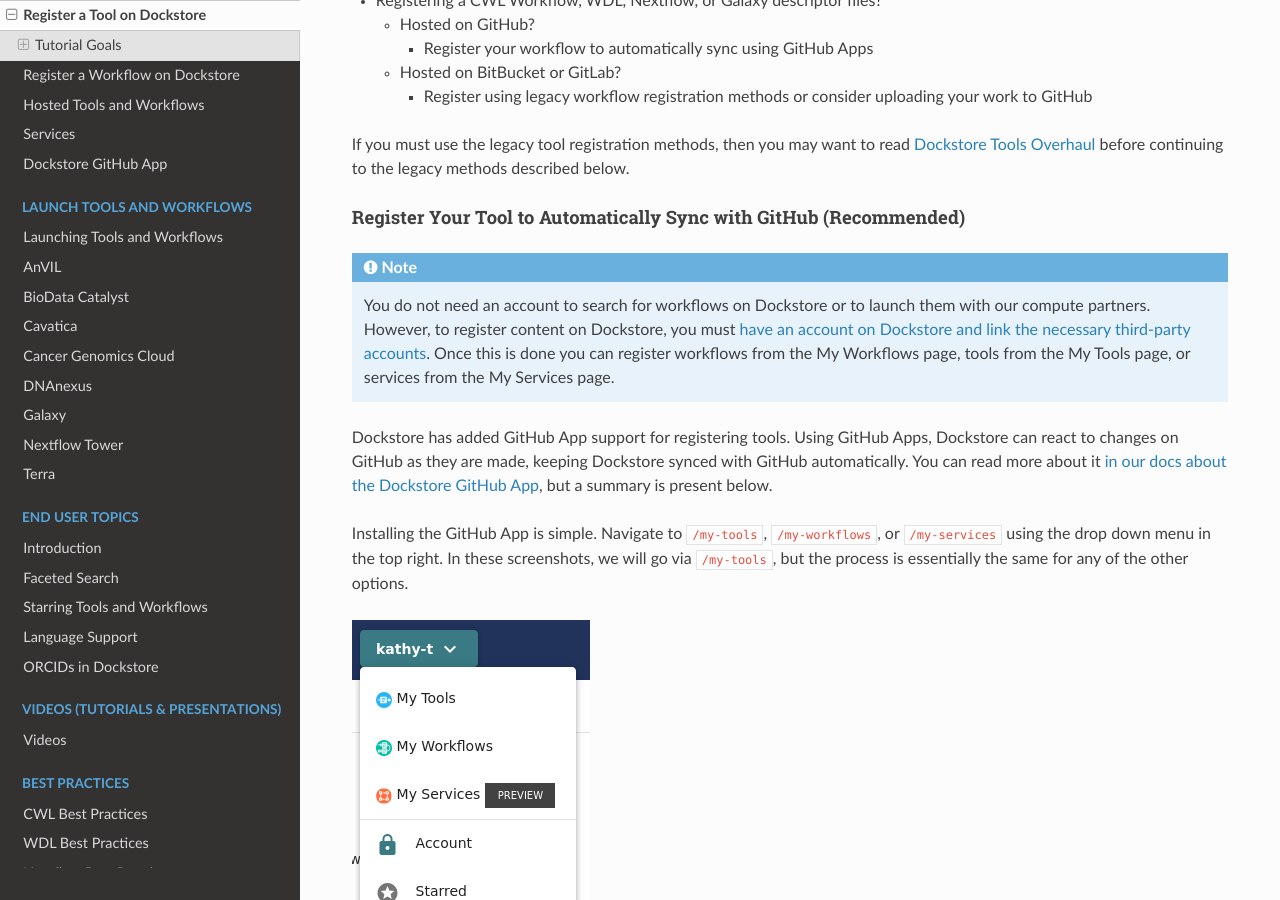
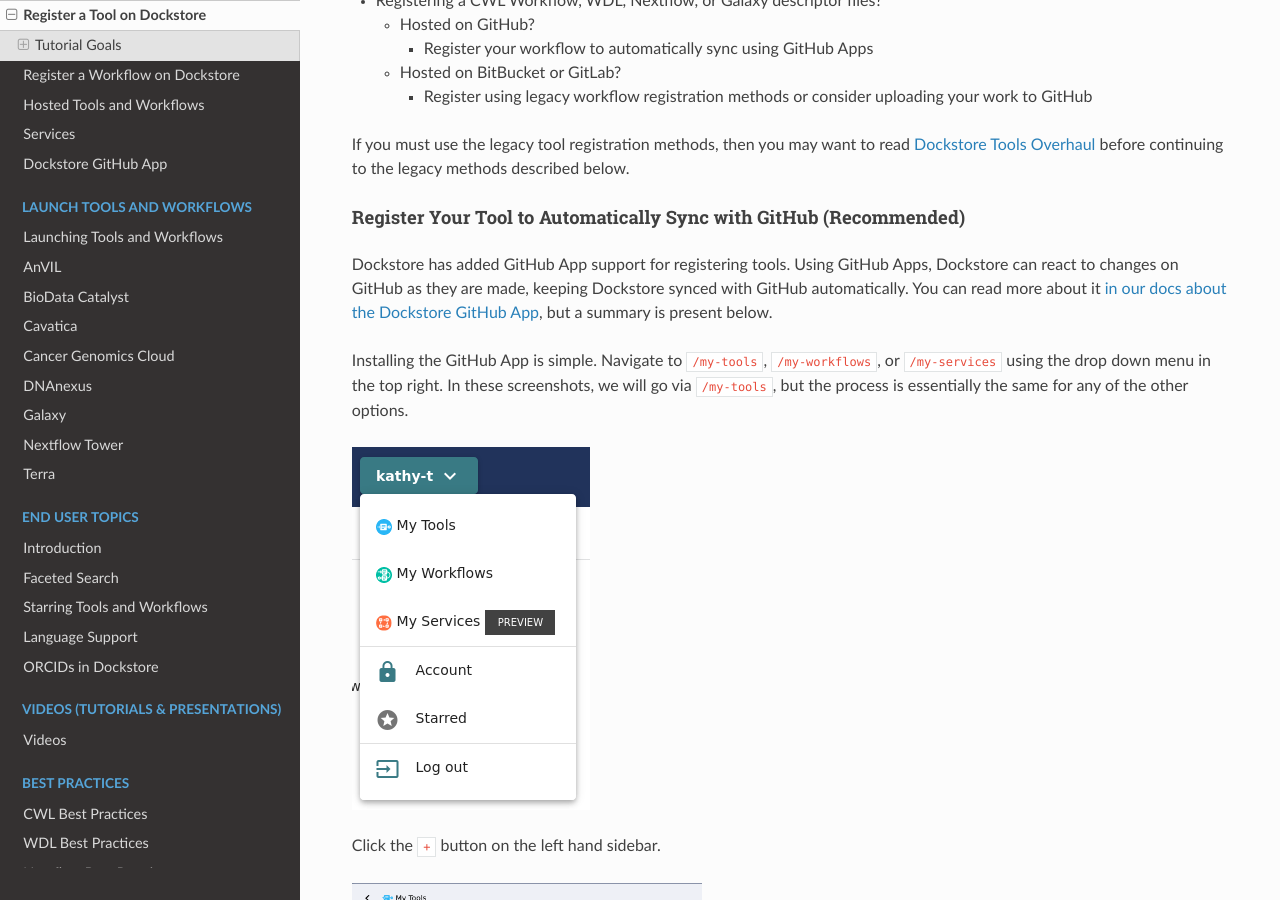
Before and after one commit to dockstore/dockstore-documentation, a Sphinx documentation site: the page built from docs/getting-started/dockstore-tools.rst, in a window 1280 px wide and 900 px high, scrolled down 1370 px. Built offline with Sphinx 7.4.7 and the Read the Docs theme 2.0.0, drawn with Linux system fonts in a browser that asks for light colours; some of the changed lines change nothing that is shown.

Commit message:
Update dockstore-tools.rst

```diff
--- a/docs/getting-started/dockstore-tools.rst
+++ b/docs/getting-started/dockstore-tools.rst
@@ -38,8 +38,6 @@
 
 Register Your Tool to Automatically Sync with GitHub (Recommended)
 ~~~~~~~~~~~~~~~~~~~~~~~~~~~~~~~~~~~~~~~~~~~~~~~~~~~~~~~~~~~~~~~~~~
-.. include:: /getting-started/github-apps/note--registration.rst
-
 Dockstore has added GitHub App support for registering tools. Using GitHub Apps, Dockstore can react to changes on GitHub as they are made,
 keeping Dockstore synced with GitHub automatically. You can read more about it :doc:`in our docs about the Dockstore GitHub App </getting-started/github-apps/github-apps>`, but a summary is present below.
 
```
